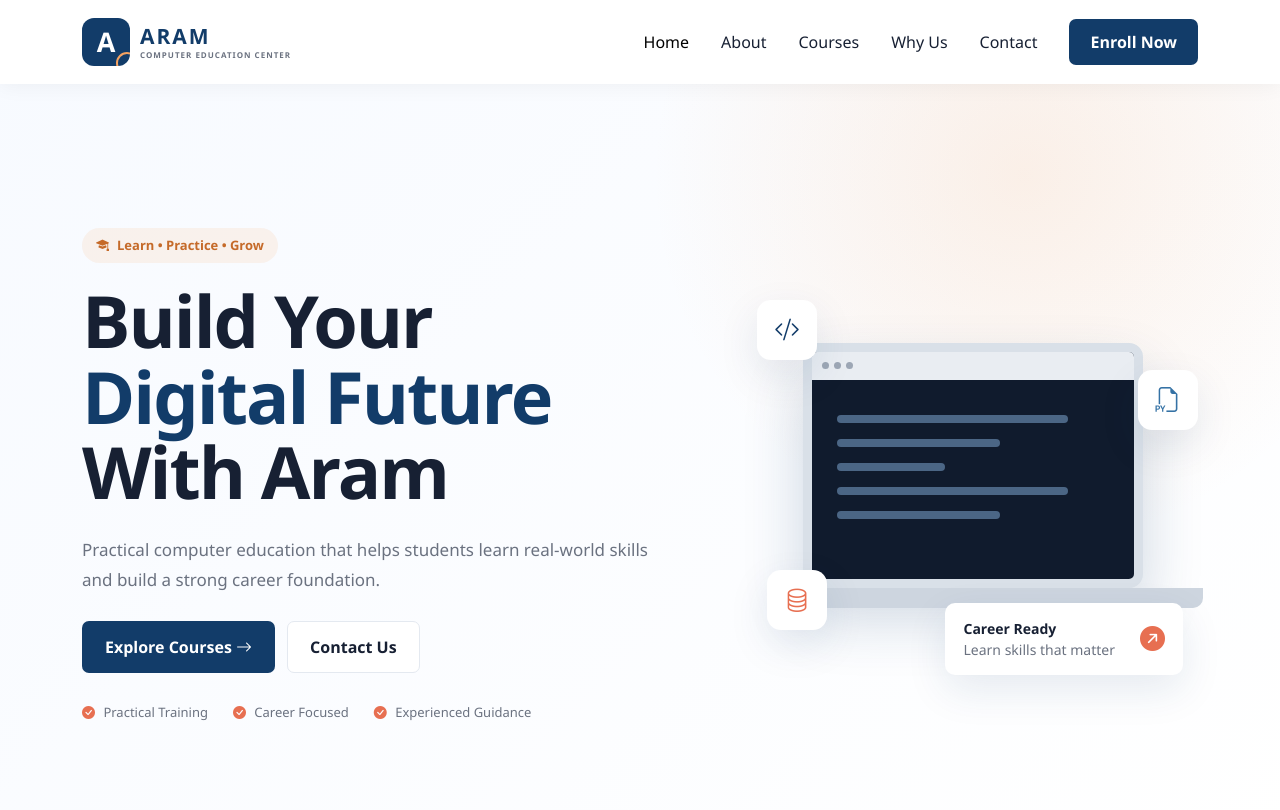
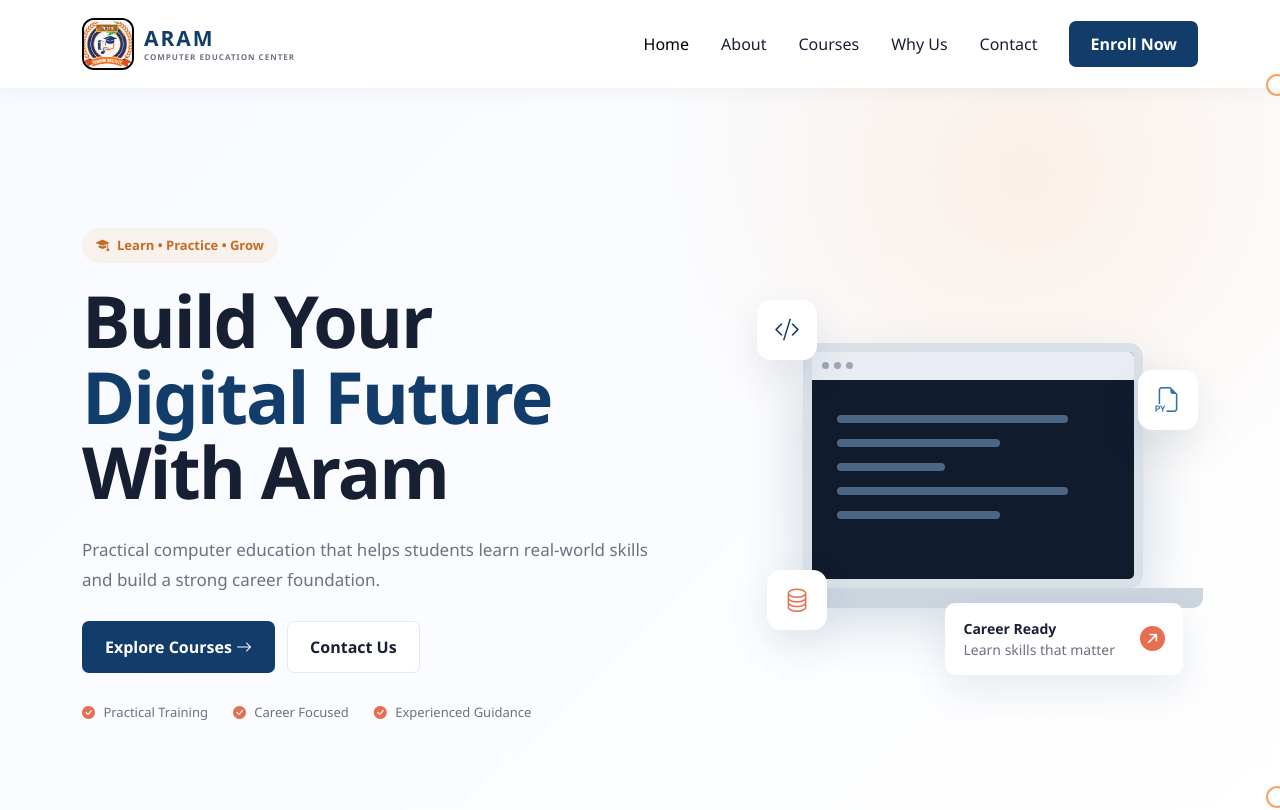
Before and after one commit to rajesh-r23/AramEdCenter, a plain HTML site: page index.html in a window 1280 px wide. Shown: the top 810 px of the page. Drawn offline with nearby package versions, Linux system fonts and the light colour scheme.

Commit message:
updated website

```diff
--- a/index.html
+++ b/index.html
@@ -28,7 +28,7 @@
         <a class="navbar-brand" href="#home">
 
             <div class="brand-logo">
-                <span>A</span>
+                <span><img src="images/aramlogo.jpeg" alt="logo"></span>
             </div>
 
             <div class="brand-text">
--- a/style.css
+++ b/style.css
@@ -59,17 +59,20 @@ a {
 }
 
 .brand-logo {
-    width: 48px;
-    height: 48px;
+    width: 52px;
+    height: 52px;
     border-radius: 12px;
-    background: var(--primary);
-    display: flex;
-    align-items: center;
-    justify-content: center;
-    position: relative;
+    border: 2px solid #000;
+    flex-shrink: 0;
     overflow: hidden;
 }
 
+.brand-logo img {
+    width: 100%;
+    height: 100%;
+    object-fit: cover;
+    display: block;
+}
 .brand-logo::after {
     content: "";
     position: absolute;
```
